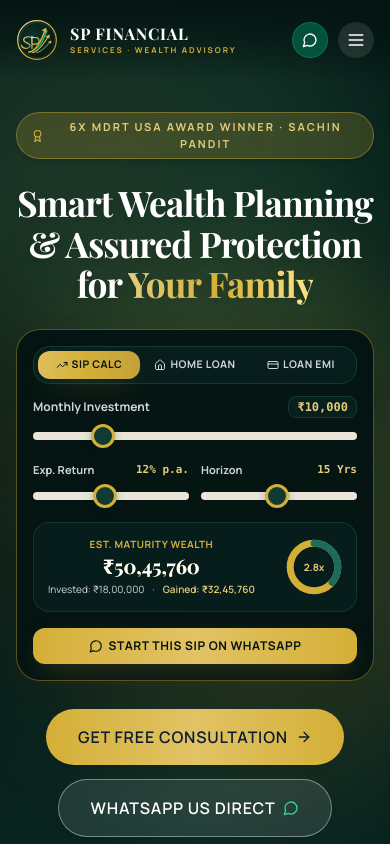
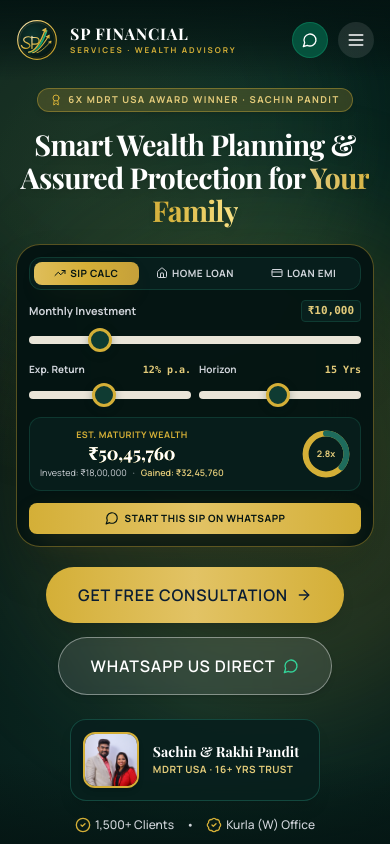
Before and after one commit to dakshch-07/SP-financial-services, a Next.js app: page / in a window 390 px wide. Shown: the top 844 px of the page. Built offline with nearby package versions, Linux system fonts and the light colour scheme; a web font is replaced by a local one.

Commit message:
Optimize mobile hero section: move headings up and reduce calculator size for perfect viewport fit

```diff
--- a/app/page.tsx
+++ b/app/page.tsx
@@ -66,7 +66,7 @@
       {/* =========================================================================
           1. HERO SECTION (Clean Luxury Canvas + Right-Side Calculator)
          ========================================================================= */}
-      <section className="relative min-h-[92vh] lg:min-h-screen bg-forest-950 text-white flex items-center justify-center pt-28 pb-16 overflow-hidden">
+      <section className="relative min-h-[92vh] lg:min-h-screen bg-forest-950 text-white flex items-center justify-center pt-[5.5rem] lg:pt-28 pb-10 lg:pb-16 overflow-hidden">
         {/* Luxury Deep Emerald & Forest Ambient Canvas */}
         <div className="absolute inset-0 z-0 bg-[radial-gradient(circle_at_20%_20%,rgba(212,175,55,0.12),transparent_40%),radial-gradient(circle_at_80%_30%,rgba(16,185,129,0.1),transparent_50%),radial-gradient(circle_at_50%_80%,rgba(12,45,39,0.9),transparent_60%)]" />
         <div className="absolute -top-32 -left-32 w-[500px] h-[500px] bg-forest-600/20 rounded-full blur-3xl pointer-events-none" />
@@ -75,27 +75,27 @@
 
         {/* Main Hero Container */}
         <div className="relative max-w-7xl mx-auto px-4 sm:px-6 lg:px-8 w-full z-10">
-          <div className="grid grid-cols-1 lg:grid-cols-12 gap-10 lg:gap-12 items-center">
+          <div className="grid grid-cols-1 lg:grid-cols-12 gap-5 lg:gap-12 items-center">
             {/* Left Content Column (7 cols) */}
             <motion.div
               initial="hidden"
               animate="visible"
               variants={staggerContainer}
-              className="lg:col-span-7 flex flex-col items-center lg:items-start text-center lg:text-left space-y-6"
+              className="lg:col-span-7 flex flex-col items-center lg:items-start text-center lg:text-left space-y-4 lg:space-y-6"
             >
               {/* Gold MDRT Badge */}
               <motion.div
                 variants={fadeUp}
-                className="inline-flex items-center gap-2 px-3.5 py-1.5 rounded-full bg-gold-400/20 border border-gold-400/40 text-gold-300 text-[11px] sm:text-xs font-bold tracking-[0.18em] uppercase shadow-md backdrop-blur-sm"
+                className="inline-flex items-center gap-1.5 lg:gap-2 px-3 py-1 lg:px-3.5 lg:py-1.5 rounded-full bg-gold-400/20 border border-gold-400/40 text-gold-300 text-[9.5px] sm:text-xs font-bold tracking-[0.15em] lg:tracking-[0.18em] uppercase shadow-md backdrop-blur-sm"
               >
-                <Award className="w-3.5 h-3.5 text-gold-400" />
+                <Award className="w-3 h-3 lg:w-3.5 lg:h-3.5 text-gold-400" />
                 <span>6x MDRT USA Award Winner · Sachin Pandit</span>
               </motion.div>
 
-              {/* Main Fluid Heading */}
+              {/* Main Heading */}
               <motion.h1
                 variants={fadeUp}
-                className="font-serif fluid-h1 font-bold text-white tracking-tight leading-tight drop-shadow-md text-center lg:text-left"
+                className="font-serif text-[1.8rem] leading-[1.15] lg:fluid-h1 font-bold text-white tracking-tight drop-shadow-md text-center lg:text-left"
               >
                 Smart Wealth Planning &amp; Assured Protection for{" "}
                 <span className="text-transparent bg-clip-text bg-gradient-to-r from-gold-300 via-gold-400 to-amber-200">
--- a/components/CompactHeroCalculator.tsx
+++ b/components/CompactHeroCalculator.tsx
@@ -90,10 +90,10 @@
 
   return (
     <div
-      className={`relative w-full max-w-[480px] bg-forest-950/95 backdrop-blur-xl rounded-3xl p-4 sm:p-6 shadow-2xl border border-gold-400/40 text-white flex flex-col justify-between ${className}`}
+      className={`relative w-full max-w-[480px] bg-forest-950/95 backdrop-blur-xl rounded-3xl p-3 sm:p-5 shadow-2xl border border-gold-400/40 text-white flex flex-col justify-between ${className}`}
     >
       {/* Header Pill Switcher */}
-      <div className="bg-forest-900/90 p-1 sm:p-1.5 rounded-2xl border border-forest-800 mb-3 sm:mb-5">
+      <div className="bg-forest-900/90 p-1 rounded-xl border border-forest-800 mb-2.5 sm:mb-4">
         <div className="grid grid-cols-3 gap-1">
           {[
             { id: "sip", label: "SIP Calc", icon: <TrendingUp className="w-3 sm:w-3.5 h-3 sm:h-3.5" /> },
@@ -105,14 +105,14 @@
               <button
                 key={tab.id}
                 onClick={() => setActiveTab(tab.id as CalculatorType)}
-                className={`relative flex items-center justify-center gap-1 sm:gap-1.5 py-1.5 sm:py-2 px-1.5 sm:px-2 rounded-xl text-[10.5px] sm:text-xs font-bold uppercase tracking-wider transition-all duration-300 select-none ${
+                className={`relative flex items-center justify-center gap-1 py-1 sm:py-1.5 px-1 sm:px-2 rounded-lg text-[10px] sm:text-xs font-bold uppercase tracking-wider transition-all duration-300 select-none ${
                   isActive ? "text-forest-950" : "text-gray-300 hover:text-white"
                 }`}
               >
                 {isActive && (
                   <motion.div
                     layoutId="activeCompactCalcPill"
-                    className="absolute inset-0 bg-gradient-to-r from-[#DFBE5B] via-[#D4AF37] to-[#C5A03A] rounded-xl shadow-gold"
+                    className="absolute inset-0 bg-gradient-to-r from-[#DFBE5B] via-[#D4AF37] to-[#C5A03A] rounded-lg shadow-gold"
                     transition={{ type: "spring", stiffness: 450, damping: 35 }}
                   />
                 )}
@@ -136,13 +136,13 @@
             animate={{ opacity: 1, y: 0 }}
             exit={{ opacity: 0, y: -10 }}
             transition={{ duration: 0.25 }}
-            className="space-y-4"
+            className="space-y-3 sm:space-y-4"
           >
             {/* Monthly Investment */}
             <div>
-              <div className="flex justify-between items-center text-xs font-bold mb-1">
+              <div className="flex justify-between items-center text-[11px] sm:text-xs font-bold mb-1">
                 <span className="text-gray-300">Monthly Investment</span>
-                <span className="text-gold-300 font-mono bg-forest-900 px-2 py-0.5 rounded-lg border border-forest-800">
+                <span className="text-gold-300 font-mono bg-forest-900 px-1.5 py-0.5 rounded border border-forest-800">
                   {formatINR(sipMonthly)}
                 </span>
               </div>
@@ -158,9 +158,9 @@
             </div>
 
             {/* Return Rate & Time Horizon in 2-col */}
-            <div className="grid grid-cols-2 gap-3">
+            <div className="grid grid-cols-2 gap-2 sm:gap-3">
               <div>
-                <div className="flex justify-between items-center text-[11px] font-bold mb-1">
+                <div className="flex justify-between items-center text-[10px] sm:text-[11px] font-bold mb-1">
                   <span className="text-gray-300">Exp. Return</span>
                   <span className="text-gold-300 font-mono">{sipRate}% p.a.</span>
                 </div>
@@ -176,7 +176,7 @@
               </div>
 
               <div>
-                <div className="flex justify-between items-center text-[11px] font-bold mb-1">
+                <div className="flex justify-between items-center text-[10px] sm:text-[11px] font-bold mb-1">
                   <span className="text-gray-300">Horizon</span>
                   <span className="text-gold-300 font-mono">{sipYears} Yrs</span>
                 </div>
@@ -193,15 +193,15 @@
             </div>
 
             {/* Live Result Display Box */}
-            <div className="bg-forest-900/90 rounded-2xl p-3.5 border border-forest-800/90 flex items-center justify-between gap-3">
+            <div className="bg-forest-900/90 rounded-xl sm:rounded-2xl p-2.5 sm:p-3.5 border border-forest-800/90 flex items-center justify-between gap-2 sm:gap-3">
               <div>
-                <span className="text-[10px] uppercase font-bold tracking-wider text-gold-400 block">
+                <span className="text-[9px] sm:text-[10px] uppercase font-bold tracking-wider text-gold-400 block">
                   Est. Maturity Wealth
                 </span>
-                <div className="font-serif text-xl sm:text-2xl font-bold text-white text-transparent bg-clip-text bg-gradient-to-r from-gold-300 via-gold-400 to-amber-200">
+                <div className="font-serif text-lg sm:text-2xl font-bold text-white text-transparent bg-clip-text bg-gradient-to-r from-gold-300 via-gold-400 to-amber-200 leading-tight">
                   {formatINR(sipMaturity)}
                 </div>
-                <div className="text-[10px] text-gray-300 mt-0.5 space-x-2">
+                <div className="text-[9px] sm:text-[10px] text-gray-300 mt-0.5 space-x-1.5 sm:space-x-2">
                   <span>Invested: {formatINR(sipTotalInvested)}</span>
                   <span>·</span>
                   <span className="text-gold-300 font-semibold">Gained: {formatINR(sipWealthGained)}</span>
@@ -209,7 +209,7 @@
               </div>
 
               {/* Mini SVG Donut */}
-              <div className="relative w-14 h-14 flex-shrink-0 flex items-center justify-center">
+              <div className="relative w-12 h-12 sm:w-14 sm:h-14 flex-shrink-0 flex items-center justify-center">
                 <svg className="w-full h-full transform -rotate-90" viewBox="0 0 80 80">
                   <circle cx="40" cy="40" r="34" stroke="#D4AF37" strokeWidth="10" fill="transparent" />
                   <circle
@@ -224,7 +224,7 @@
                     className="transition-all duration-300"
                   />
                 </svg>
-                <span className="absolute text-[10px] font-bold text-gold-300">
+                <span className="absolute text-[9px] sm:text-[10px] font-bold text-gold-300">
                   {(sipMaturity / (sipTotalInvested || 1)).toFixed(1)}x
                 </span>
               </div>
@@ -239,7 +239,7 @@
               )}`}
               target="_blank"
               rel="noopener noreferrer"
-              className="w-full py-2.5 px-4 rounded-xl bg-gradient-to-r from-[#D4AF37] via-[#E2C365] to-[#D4AF37] text-forest-950 font-bold uppercase tracking-wider text-xs hover:brightness-105 transition-all shadow-gold flex items-center justify-center gap-1.5"
+              className="w-full py-2 sm:py-2.5 px-3 sm:px-4 rounded-lg sm:rounded-xl bg-gradient-to-r from-[#D4AF37] via-[#E2C365] to-[#D4AF37] text-forest-950 font-bold uppercase tracking-wider text-[10px] sm:text-xs hover:brightness-105 transition-all shadow-gold flex items-center justify-center gap-1.5"
             >
               <MessageCircle className="w-3.5 h-3.5" /> Start This SIP on WhatsApp
             </a>
@@ -254,12 +254,12 @@
             animate={{ opacity: 1, y: 0 }}
             exit={{ opacity: 0, y: -10 }}
             transition={{ duration: 0.25 }}
-            className="space-y-4"
+            className="space-y-3 sm:space-y-4"
           >
             <div>
-              <div className="flex justify-between items-center text-xs font-bold mb-1">
+              <div className="flex justify-between items-center text-[11px] sm:text-xs font-bold mb-1">
                 <span className="text-gray-300">Home Loan Amount</span>
-                <span className="text-gold-300 font-mono bg-forest-900 px-2 py-0.5 rounded-lg border border-forest-800">
+                <span className="text-gold-300 font-mono bg-forest-900 px-1.5 py-0.5 rounded border border-forest-800">
                   {formatINR(homeAmount)}
                 </span>
               </div>
@@ -274,9 +274,9 @@
               />
             </div>
 
-            <div className="grid grid-cols-2 gap-3">
+            <div className="grid grid-cols-2 gap-2 sm:gap-3">
               <div>
-                <div className="flex justify-between items-center text-[11px] font-bold mb-1">
+                <div className="flex justify-between items-center text-[10px] sm:text-[11px] font-bold mb-1">
                   <span className="text-gray-300">Interest Rate</span>
                   <span className="text-gold-300 font-mono">{homeRate}%</span>
                 </div>
@@ -292,7 +292,7 @@
               </div>
 
               <div>
-                <div className="flex justify-between items-center text-[11px] font-bold mb-1">
+                <div className="flex justify-between items-center text-[10px] sm:text-[11px] font-bold mb-1">
                   <span className="text-gray-300">Tenure</span>
                   <span className="text-gold-300 font-mono">{homeYears} Yrs</span>
                 </div>
@@ -308,22 +308,22 @@
               </div>
             </div>
 
-            <div className="bg-forest-900/90 rounded-2xl p-3.5 border border-forest-800/90 flex items-center justify-between gap-3">
+            <div className="bg-forest-900/90 rounded-xl sm:rounded-2xl p-2.5 sm:p-3.5 border border-forest-800/90 flex items-center justify-between gap-2 sm:gap-3">
               <div>
-                <span className="text-[10px] uppercase font-bold tracking-wider text-gold-400 block">
+                <span className="text-[9px] sm:text-[10px] uppercase font-bold tracking-wider text-gold-400 block">
                   Monthly Home Loan EMI
                 </span>
-                <div className="font-serif text-xl sm:text-2xl font-bold text-white text-transparent bg-clip-text bg-gradient-to-r from-gold-300 via-gold-400 to-amber-200">
+                <div className="font-serif text-lg sm:text-2xl font-bold text-white text-transparent bg-clip-text bg-gradient-to-r from-gold-300 via-gold-400 to-amber-200 leading-tight">
                   {formatINR(homeEmi)}
                 </div>
-                <div className="text-[10px] text-gray-300 mt-0.5 space-x-2">
+                <div className="text-[9px] sm:text-[10px] text-gray-300 mt-0.5 space-x-1.5 sm:space-x-2">
                   <span>Interest: {formatINR(homeTotalInterest)}</span>
                   <span>·</span>
                   <span>Total: {formatINR(homeTotalPayable)}</span>
                 </div>
               </div>
 
-              <div className="relative w-14 h-14 flex-shrink-0 flex items-center justify-center">
+              <div className="relative w-12 h-12 sm:w-14 sm:h-14 flex-shrink-0 flex items-center justify-center">
                 <svg className="w-full h-full transform -rotate-90" viewBox="0 0 80 80">
                   <circle cx="40" cy="40" r="34" stroke="#DFBE5B" strokeWidth="10" fill="transparent" />
                   <circle
@@ -337,7 +337,7 @@
                     fill="transparent"
                   />
                 </svg>
-                <span className="absolute text-[10px] font-bold text-white">{homePrincipalPct}%</span>
+                <span className="absolute text-[9px] sm:text-[10px] font-bold text-white">{homePrincipalPct}%</span>
               </div>
             </div>
 
@@ -349,7 +349,7 @@
               )}`}
               target="_blank"
               rel="noopener noreferrer"
-              className="w-full py-2.5 px-4 rounded-xl bg-gradient-to-r from-[#D4AF37] via-[#E2C365] to-[#D4AF37] text-forest-950 font-bold uppercase tracking-wider text-xs hover:brightness-105 transition-all shadow-gold flex items-center justify-center gap-1.5"
+              className="w-full py-2 sm:py-2.5 px-3 sm:px-4 rounded-lg sm:rounded-xl bg-gradient-to-r from-[#D4AF37] via-[#E2C365] to-[#D4AF37] text-forest-950 font-bold uppercase tracking-wider text-[10px] sm:text-xs hover:brightness-105 transition-all shadow-gold flex items-center justify-center gap-1.5"
             >
               <MessageCircle className="w-3.5 h-3.5" /> Consult on Home Loan
             </a>
@@ -364,12 +364,12 @@
             animate={{ opacity: 1, y: 0 }}
             exit={{ opacity: 0, y: -10 }}
             transition={{ duration: 0.25 }}
-            className="space-y-4"
+            className="space-y-3 sm:space-y-4"
           >
             <div>
-              <div className="flex justify-between items-center text-xs font-bold mb-1">
+              <div className="flex justify-between items-center text-[11px] sm:text-xs font-bold mb-1">
                 <span className="text-gray-300">Loan Amount</span>
-                <span className="text-gold-300 font-mono bg-forest-900 px-2 py-0.5 rounded-lg border border-forest-800">
+                <span className="text-gold-300 font-mono bg-forest-900 px-1.5 py-0.5 rounded border border-forest-800">
                   {formatINR(loanAmount)}
                 </span>
               </div>
@@ -384,9 +384,9 @@
               />
             </div>
 
-            <div className="grid grid-cols-2 gap-3">
+            <div className="grid grid-cols-2 gap-2 sm:gap-3">
               <div>
-                <div className="flex justify-between items-center text-[11px] font-bold mb-1">
+                <div className="flex justify-between items-center text-[10px] sm:text-[11px] font-bold mb-1">
                   <span className="text-gray-300">Interest Rate</span>
                   <span className="text-gold-300 font-mono">{loanRate}%</span>
                 </div>
@@ -402,7 +402,7 @@
               </div>
 
               <div>
-                <div className="flex justify-between items-center text-[11px] font-bold mb-1">
+                <div className="flex justify-between items-center text-[10px] sm:text-[11px] font-bold mb-1">
                   <span className="text-gray-300">Tenure</span>
                   <span className="text-gold-300 font-mono">{loanYears} Yrs</span>
                 </div>
@@ -418,22 +418,22 @@
               </div>
             </div>
 
-            <div className="bg-forest-900/90 rounded-2xl p-3.5 border border-forest-800/90 flex items-center justify-between gap-3">
+            <div className="bg-forest-900/90 rounded-xl sm:rounded-2xl p-2.5 sm:p-3.5 border border-forest-800/90 flex items-center justify-between gap-2 sm:gap-3">
               <div>
-                <span className="text-[10px] uppercase font-bold tracking-wider text-gold-400 block">
+                <span className="text-[9px] sm:text-[10px] uppercase font-bold tracking-wider text-gold-400 block">
                   Monthly Loan EMI
                 </span>
-                <div className="font-serif text-xl sm:text-2xl font-bold text-white text-transparent bg-clip-text bg-gradient-to-r from-gold-300 via-gold-400 to-amber-200">
+                <div className="font-serif text-lg sm:text-2xl font-bold text-white text-transparent bg-clip-text bg-gradient-to-r from-gold-300 via-gold-400 to-amber-200 leading-tight">
                   {formatINR(loanEmi)}
                 </div>
-                <div className="text-[10px] text-gray-300 mt-0.5 space-x-2">
+                <div className="text-[9px] sm:text-[10px] text-gray-300 mt-0.5 space-x-1.5 sm:space-x-2">
                   <span>Interest: {formatINR(loanTotalInterest)}</span>
                   <span>·</span>
                   <span>Total: {formatINR(loanTotalPayable)}</span>
                 </div>
               </div>
 
-              <div className="relative w-14 h-14 flex-shrink-0 flex items-center justify-center">
+              <div className="relative w-12 h-12 sm:w-14 sm:h-14 flex-shrink-0 flex items-center justify-center">
                 <svg className="w-full h-full transform -rotate-90" viewBox="0 0 80 80">
                   <circle cx="40" cy="40" r="34" stroke="#DFBE5B" strokeWidth="10" fill="transparent" />
                   <circle
@@ -447,7 +447,7 @@
                     fill="transparent"
                   />
                 </svg>
-                <span className="absolute text-[10px] font-bold text-white">{loanPrincipalPct}%</span>
+                <span className="absolute text-[9px] sm:text-[10px] font-bold text-white">{loanPrincipalPct}%</span>
               </div>
             </div>
 
@@ -459,7 +459,7 @@
               )}`}
               target="_blank"
               rel="noopener noreferrer"
-              className="w-full py-2.5 px-4 rounded-xl bg-gradient-to-r from-[#D4AF37] via-[#E2C365] to-[#D4AF37] text-forest-950 font-bold uppercase tracking-wider text-xs hover:brightness-105 transition-all shadow-gold flex items-center justify-center gap-1.5"
+              className="w-full py-2 sm:py-2.5 px-3 sm:px-4 rounded-lg sm:rounded-xl bg-gradient-to-r from-[#D4AF37] via-[#E2C365] to-[#D4AF37] text-forest-950 font-bold uppercase tracking-wider text-[10px] sm:text-xs hover:brightness-105 transition-all shadow-gold flex items-center justify-center gap-1.5"
             >
               <MessageCircle className="w-3.5 h-3.5" /> Inquire on WhatsApp
             </a>
```
